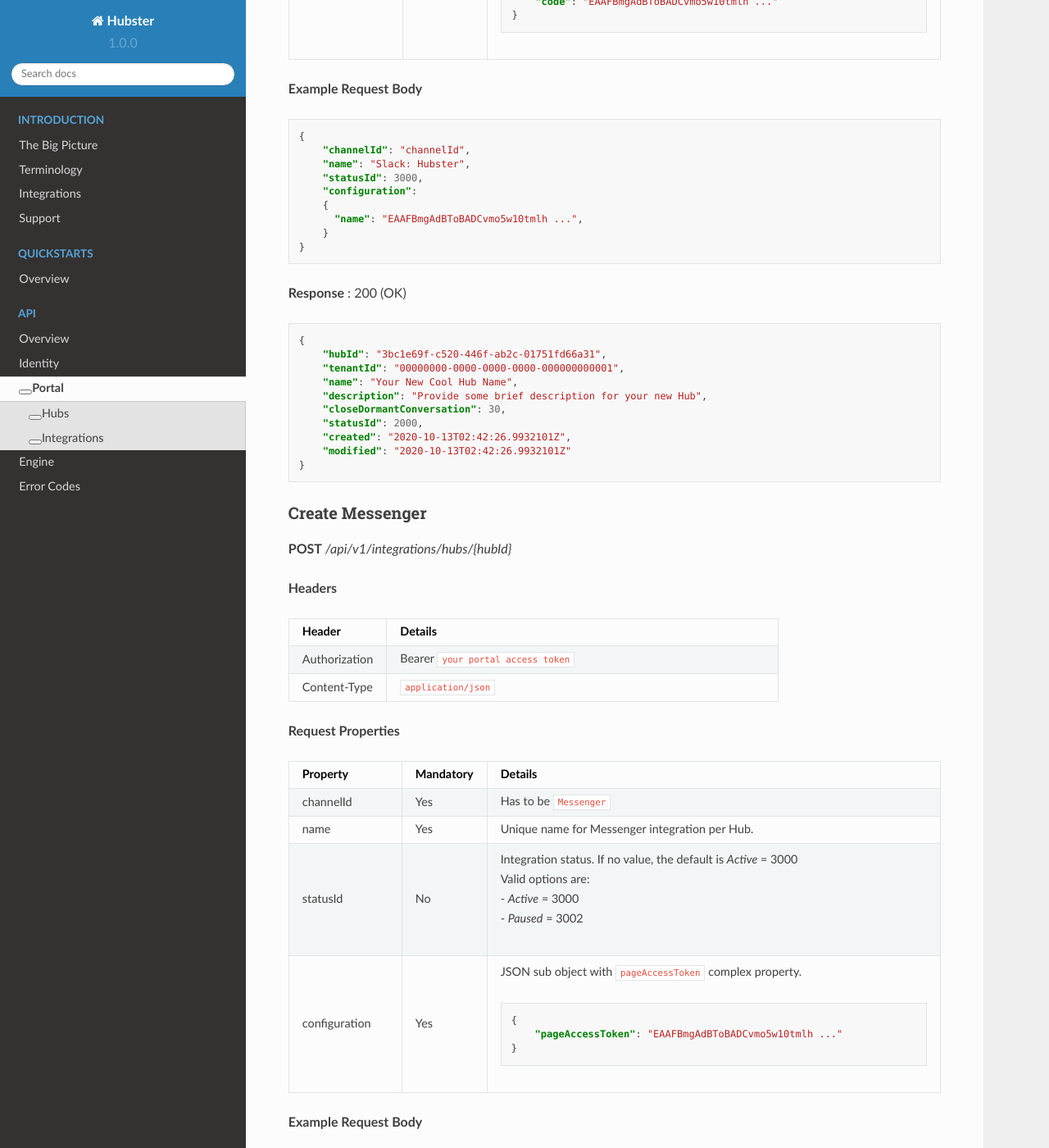
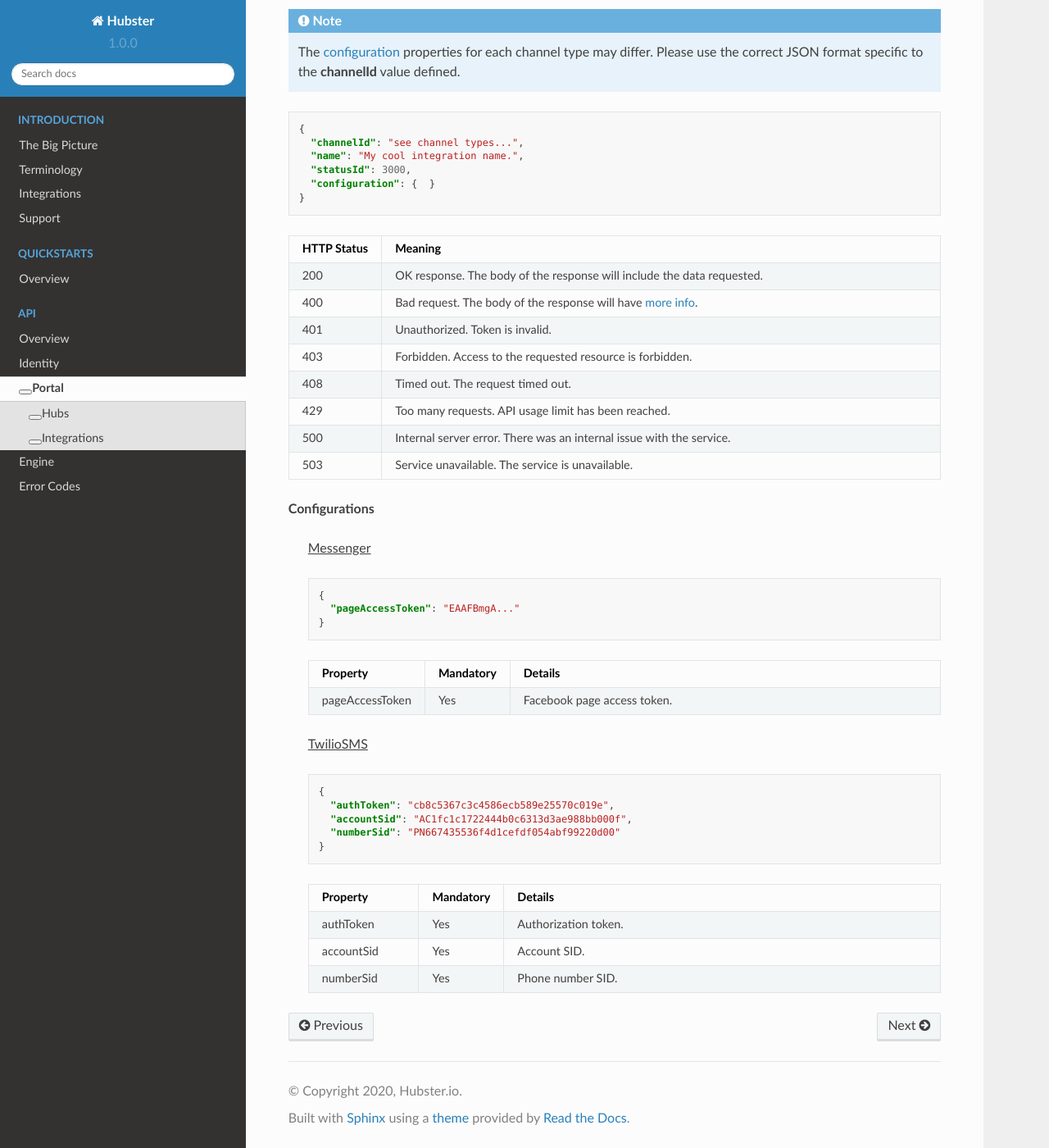
Before and after one commit to hubsterio/docs, a Sphinx documentation site: the page built from docs/api/2_portal.rst, in a window 1280 px wide and 1400 px high, scrolled down 6877 px. Shown: the whole window at 82% size. Built offline with Sphinx 7.4.7 and the Read the Docs theme 2.0.0, drawn with Linux system fonts in a browser that asks for light colours; some of the changed text lies outside the part shown.

Commit message:
integration

```diff
--- a/docs/api/2_portal.rst
+++ b/docs/api/2_portal.rst
@@ -393,8 +396,8 @@
 Integrations
 ^^^^^^^^^^^^
 
-Create Slack
-************
+Create
+******
 
 **POST** */api/v1/integrations/hubs/{hubId}*
 
@@ -422,132 +425,34 @@
      - Details
    * - channelId
      - Yes
-     - Has to be ``Slack``
+     - Has to be one of the following :ref:`Channel Types<ref_api_channel_types>`.
    * - name
      - Yes
-     - Unique name for Slack integration per Hub.
+     - Unique name for integration per Hub.
    * - statusId
      - No
-     - | Integration status. If no value, the default is *Active* = 3000
+     - | Integration status. Default is *Active* = 3000, if no value supplied.
        | Valid options are:
        | -  *Active* = 3000
        | -  *Paused* = 3002
    * - configuration
      - Yes
-     - | JSON sub object with ``code`` complex property.
-
-       .. code-block:: JSON
-
-          {
-              "code": "EAAFBmgAdBToBADCvmo5w10tmlh ..."
-          }
+     - See :ref:`configuration<ref_portal_integration_create_config>` properties for each individual **channelId**.
 
 **Example Request Body**
 
-.. code-block:: JSON
-
-    {
-        "channelId": "channelId",
-        "name": "Slack: Hubster",
-        "statusId": 3000,
-        "configuration":
-        {
-          "name": "EAAFBmgAdBToBADCvmo5w10tmlh ...",
-        }
-    }
-
-**Response** : 200 (OK)
+.. note:: The :ref:`configuration<ref_portal_integration_create_config>` properties for each channel type may differ. Please use the correct JSON format
+          specific to the **channelId** value defined.
 
 .. code-block:: JSON
 
-    {
-        "hubId": "3bc1e69f-c520-446f-ab2c-01751fd66a31",
-        "tenantId": "00000000-0000-0000-0000-000000000001",
-        "name": "Your New Cool Hub Name",
-        "description": "Provide some brief description for your new Hub",
-        "closeDormantConversation": 30,
-        "statusId": 2000,
-        "created": "2020-10-13T02:42:26.9932101Z",
-        "modified": "2020-10-13T02:42:26.9932101Z"
-    }
+  {
+    "channelId": "see channel types...",
+    "name": "My cool integration name.",
+    "statusId": 3000,
+    "configuration": {  }
+  }
 
-Create Messenger
-************
-
-**POST** */api/v1/integrations/hubs/{hubId}*
-
-**Headers**
-
-.. list-table::
-   :widths: 15 60
-   :header-rows: 1
-
-   * - Header
-     - Details
-   * - Authorization
-     - Bearer ``your portal access token``
-   * - Content-Type
-     - ``application/json``
-
-**Request Properties**
-
-.. list-table::
-   :widths: 15 10 60
-   :header-rows: 1
-
-   * - Property
-     - Mandatory
-     - Details
-   * - channelId
-     - Yes
-     - Has to be ``Messenger``
-   * - name
-     - Yes
-     - Unique name for Messenger integration per Hub.
-   * - statusId
-     - No
-     - | Integration status. If no value, the default is *Active* = 3000
-       | Valid options are:
-       | -  *Active* = 3000
-       | -  *Paused* = 3002
-   * - configuration
-     - Yes
-     - | JSON sub object with ``pageAccessToken`` complex property.
-
-       .. code-block:: JSON
-
-          {
-              "pageAccessToken": "EAAFBmgAdBToBADCvmo5w10tmlh ..."
-          }
-
-**Example Request Body**
-
-.. code-block:: JSON
-
-    {
-        "channelId": "channelId",
-        "name": "Messenger: Hubster",
-        "statusId": 3000,
-        "configuration":
-        {
-          "pageAccessToken": "EAAFBmgAdBToBADCvmo5w10tmlh ...",
-        }
-    }
-
-**Response** : 200 (OK)
-
-.. code-block:: JSON
-
-    {
-        "hubId": "3bc1e69f-c520-446f-ab2c-01751fd66a31",
-        "tenantId": "00000000-0000-0000-0000-000000000001",
-        "name": "Your New Cool Hub Name",
-        "description": "Provide some brief description for your new Hub",
-        "closeDormantConversation": 30,
-        "statusId": 2000,
-        "created": "2020-10-13T02:42:26.9932101Z",
-        "modified": "2020-10-13T02:42:26.9932101Z"
-    }
 
 .. list-table::
     :widths: 5 50
@@ -571,3 +476,53 @@
       - Internal server error. There was an internal issue with the service.
     * - 503
       - Service unavailable. The service is unavailable.
+
+.. _ref_portal_integration_create_config:
+
+**Configurations**
+
+  :underline:`Messenger`
+
+  .. code-block:: JSON
+
+    {
+      "pageAccessToken": "EAAFBmgA..."
+    }
+
+  .. list-table::
+    :widths: 15 10 60
+    :header-rows: 1
+
+    * - Property
+      - Mandatory
+      - Details
+    * - pageAccessToken
+      - Yes
+      - Facebook page access token.
+
+  :underline:`TwilioSMS`
+
+  .. code-block:: JSON
+
+    {
+      "authToken": "cb8c5367c3c4586ecb589e25570c019e",
+      "accountSid": "AC1fc1c1722444b0c6313d3ae988bb000f",
+      "numberSid": "PN667435536f4d1cefdf054abf99220d00"
+    }
+
+  .. list-table::
+    :widths: 15 10 60
+    :header-rows: 1
+
+    * - Property
+      - Mandatory
+      - Details
+    * - authToken
+      - Yes
+      - Authorization token.
+    * - accountSid
+      - Yes
+      - Account SID.
+    * - numberSid
+      - Yes
+      - Phone number SID.
```
Also changed, not shown: other parts of docs/api/2_portal.rst (+5 -2 lines), docs/_static/css/theme.css.
